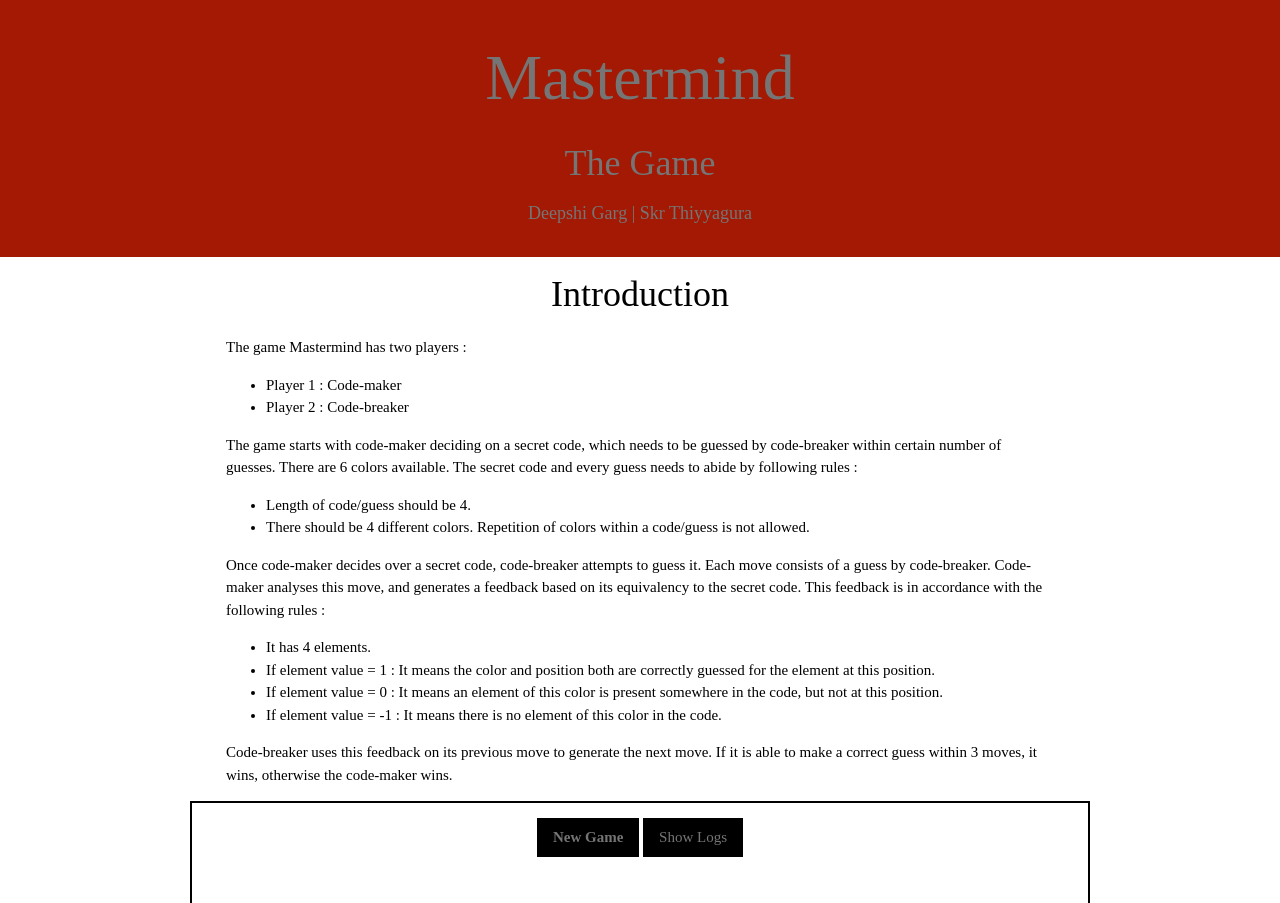
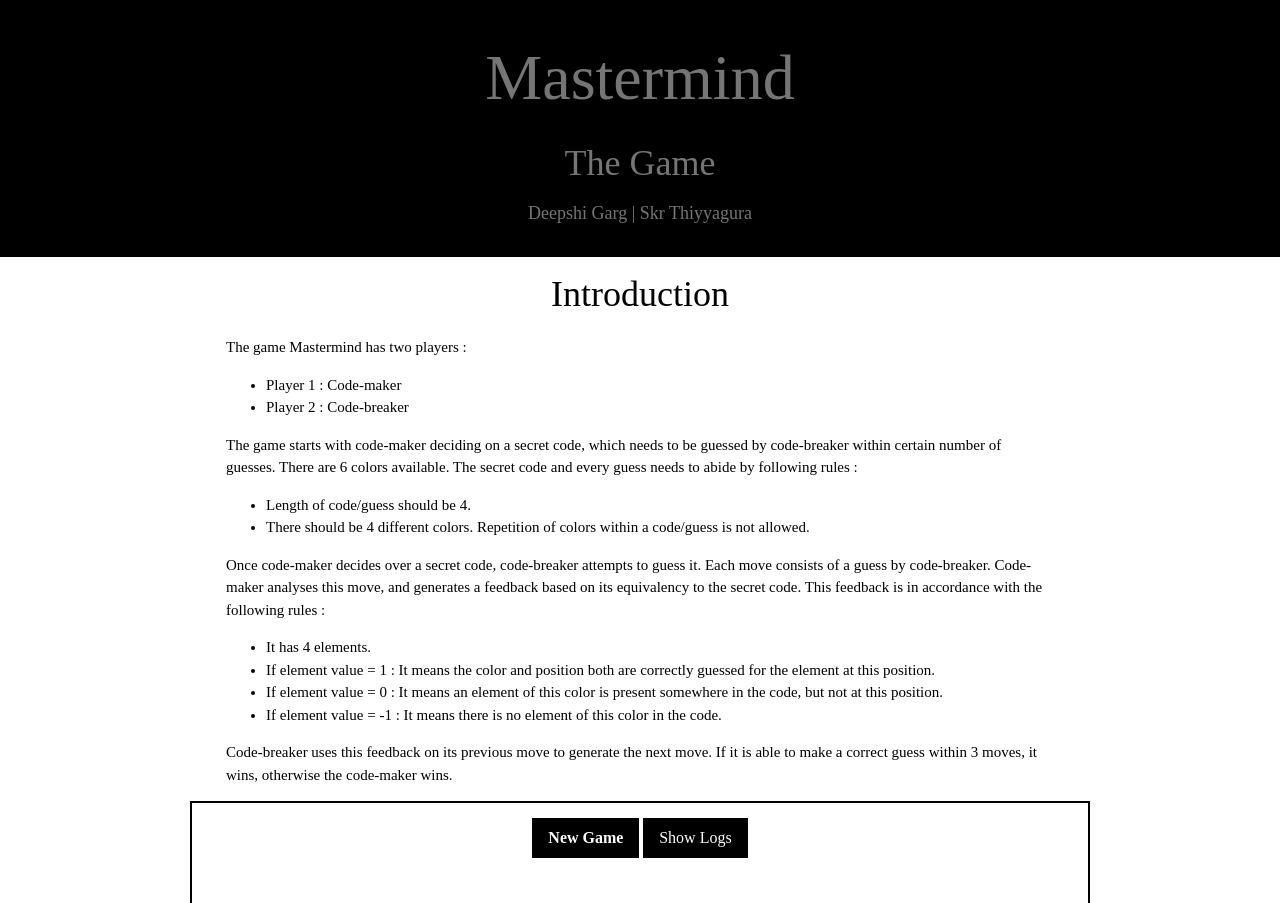
Before and after one commit to tskr1681/Mastermindgame, a Flask app: template templates/game.html in a window 1280 px wide. Shown: the top 903 px of the page. Run offline with Flask 2, Linux system fonts and the light colour scheme; the template is opened without the code that fills it, so the values that code supplies are empty.

Commit message:
Update game.html

```diff
--- a/templates/game.html
+++ b/templates/game.html
@@ -45,7 +45,7 @@
             }
 
             .header{
-            background-color: rgb(163, 25, 3);
+            background-color: black;
             color: #757575!important;
             padding: 20px 0;
             }
@@ -57,7 +57,10 @@
 
             .btn-black{
             background-color: black;
-            color: #757575!important;
+            color: white !important;
+
+            font-size: 16px;
+
             }
 
             .inter-word{
```
